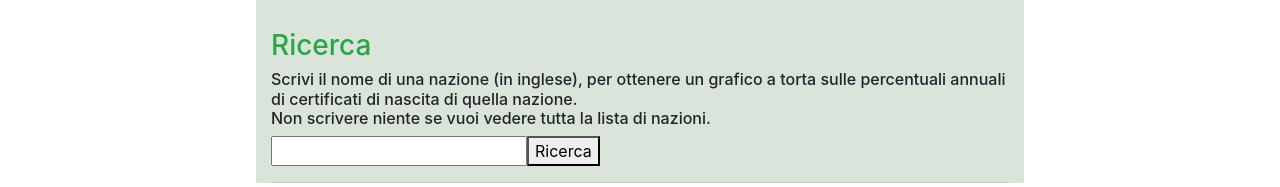
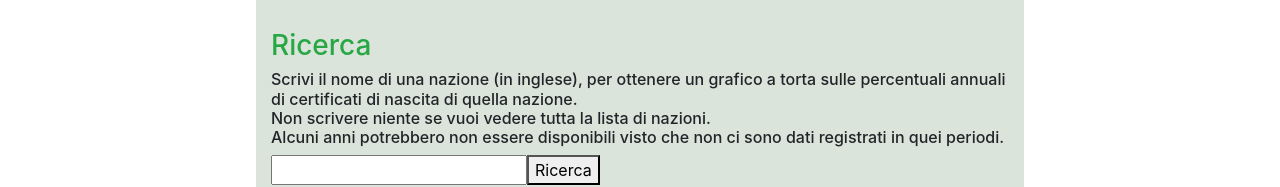
Before and after one commit to FoxLuc/ferfav_edcivica_sdg16, an Angular app in the folder client/: page /birth in a window 1280 px wide. Shown: the part 636-823 px from the top of the page. Built offline with nearby package versions, Linux system fonts and the light colour scheme; what angular-google-charts would draw is missing.

Commit message:
versione beta 1.3.1.1

```diff
--- a/client/src/app/birth/birth.component.html
+++ b/client/src/app/birth/birth.component.html
@@ -21,7 +21,8 @@
     <h3 class="text-success">Ricerca</h3>
     <h6>Scrivi il nome di una nazione (in inglese), per ottenere un grafico a torta sulle percentuali annuali di
       certificati di nascita di quella nazione.<br>
-      Non scrivere niente se vuoi vedere tutta la lista di nazioni.
+      Non scrivere niente se vuoi vedere tutta la lista di nazioni. <br>
+      Alcuni anni potrebbero non essere disponibili visto che non ci sono dati registrati in quei periodi.
     </h6>
     <p>
       <input type="text" #newquery value=" ">
--- a/client/src/app/bribery/bribery.component.html
+++ b/client/src/app/bribery/bribery.component.html
@@ -17,8 +17,10 @@
   <div class="container">
     <br>
     <h3 class="text-success">Ricerca</h3>
-    <h6>Scrivi il nome di una nazione (in inglese), per ottenere un grafico a torta sulle percentuali annuali di incidenza di abuso di ufficio di quella nazione.<br>
-      Non scrivere niente se vuoi vedere tutta la lista di nazioni.
+    <h6>Scrivi il nome di una nazione (in inglese), per ottenere un grafico a torta sulle percentuali annuali di
+      incidenza di abuso di ufficio di quella nazione.<br>
+      Non scrivere niente se vuoi vedere tutta la lista di nazioni. <br>
+      Alcuni anni potrebbero non essere disponibili visto che non ci sono dati registrati in quei periodi.
     </h6>
     <p>
       <input type="text" #newquery value=" ">
--- a/client/src/app/expense/expense.component.html
+++ b/client/src/app/expense/expense.component.html
@@ -39,7 +39,8 @@
     <h3 class="text-success">Ricerca</h3>
     <h6>Scrivi il nome di una nazione (in inglese), per ottenere un grafico a torta sulle percentuali annuali di
       incidenza di abuso di ufficio di quella nazione.<br>
-      Non scrivere niente se vuoi vedere tutta la lista di nazioni.
+      Non scrivere niente se vuoi vedere tutta la lista di nazioni. <br>
+      Alcuni anni potrebbero non essere disponibili visto che non ci sono dati registrati in quei periodi.
     </h6>
     <p>
       <input type="text" #newquery value=" ">
```
